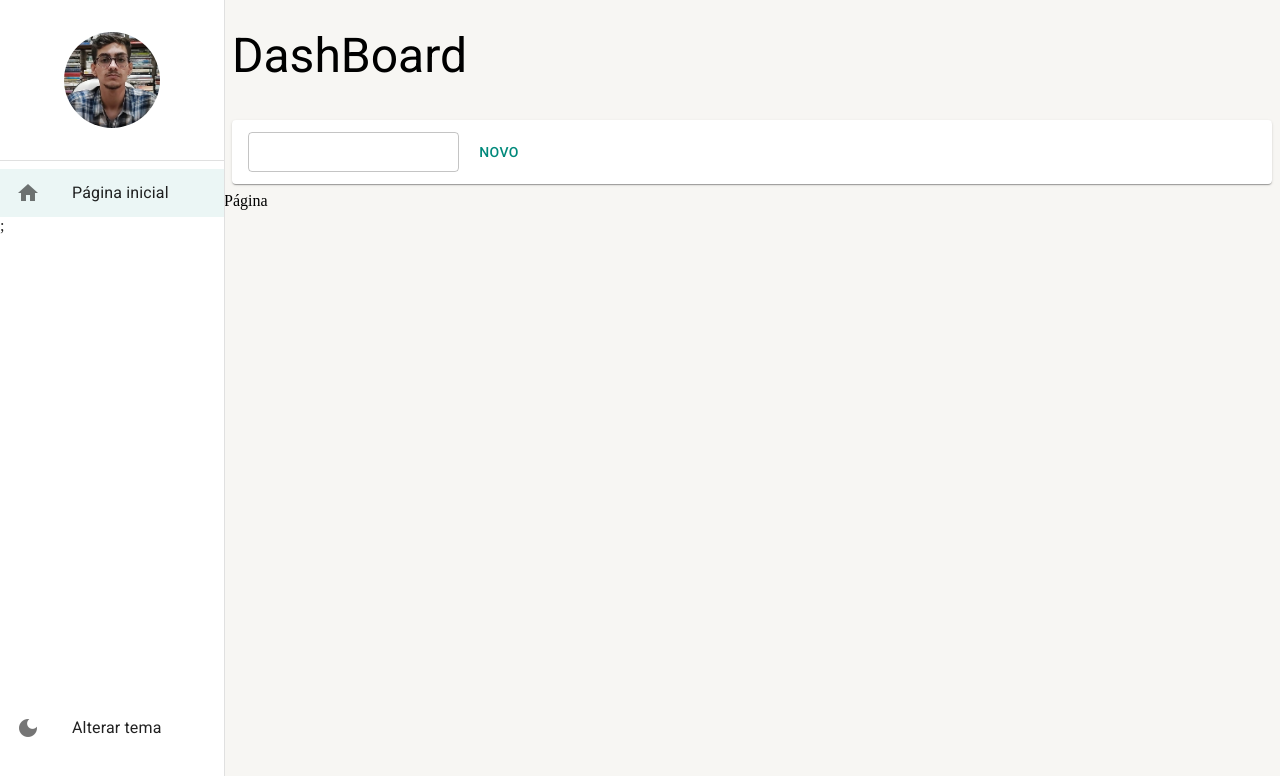
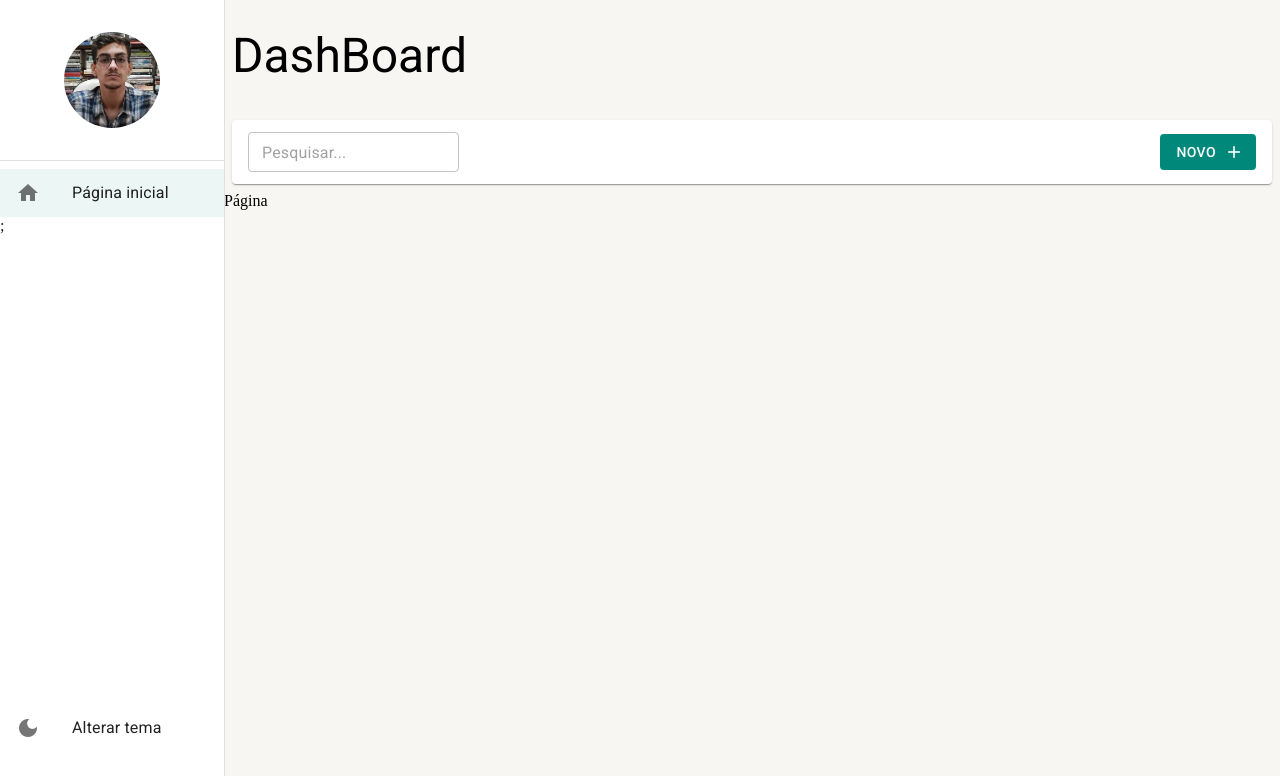
Before and after one commit to lucas-linhares-dev/projeto-cadastros-material-ui-typescript, a React (Create React App) app: page /pagina-inicial in a window 1280 px wide. Shown: the top 776 px of the page. Built offline with nearby package versions, Linux system fonts and the light colour scheme.

Commit message:
Estilizando barra de tarefas

```diff
--- a/src/shared/components/barra-de-ferramentas/BarraDeFerramentas.tsx
+++ b/src/shared/components/barra-de-ferramentas/BarraDeFerramentas.tsx
@@ -1,4 +1,4 @@
-import { Button, Paper, TextField, useTheme } from '@mui/material';
+import { Button, Icon, Paper, TextField, useTheme } from '@mui/material';
 import { Box } from '@mui/system';
 
 
@@ -8,11 +8,30 @@ export const BarraDeFerramentas: React.FC = () => {
   const theme = useTheme();
 
   return(
-    <Box component={Paper} display= 'flex' gap={1} height={theme.spacing(6)} marginX={1} padding={1} paddingX={2} alignItems= 'center' >
+    <Box
+      component={Paper}
+      display= 'flex'
+      gap={1}
+      height={theme.spacing(6)}
+      marginX={1}
+      padding={1}
+      paddingX={2}
+      alignItems= 'center'
+    >
 
-      <TextField size='small'/>
+      <TextField size='small' placeholder='Pesquisar...'/>
 
-      <Button>Novo</Button>
+      <Box display='flex' flex={1} justifyContent= 'end'>
+        <Button
+          variant='contained'
+          color='primary'
+          disableElevation
+          endIcon={<Icon>add</Icon>}
+        >
+					Novo
+        </Button>
+      </Box>
+
 
     </Box>
   );
```
